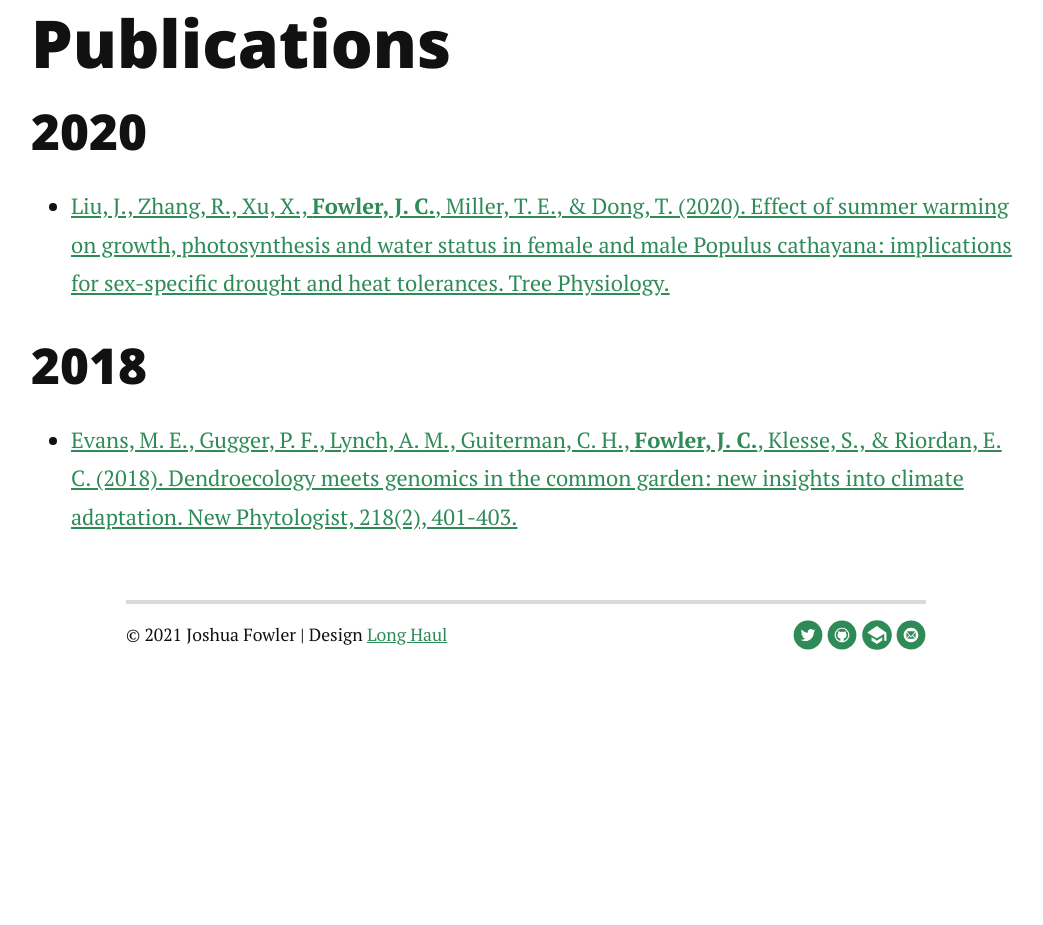
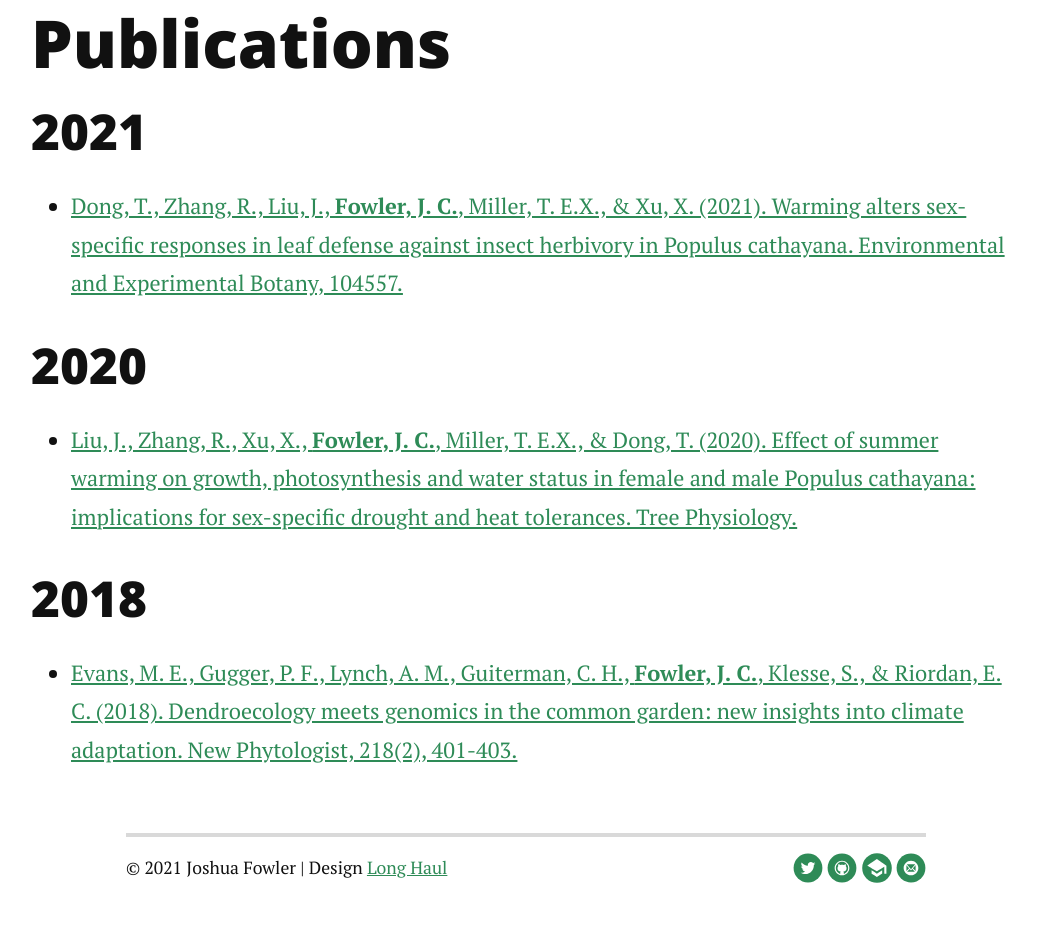
Before and after one commit to joshuacfowler/joshuacfowler.github.io, a Jekyll site: the page built from publications.md, in a window 1280 px wide. Shown: the part 330-1255 px from the top of the page, without its empty margins (114-1157 px from the left). Built offline with Jekyll 4.4.1, drawn with Linux system fonts in a browser that asks for light colours; nearby versions of some CDN libraries; before the commit the page ends 1022 px from its top, so only the background shows below that.

Commit message:
Update publications.md
adding tingfa dong 2021

```diff
--- a/publications.md
+++ b/publications.md
@@ -6,8 +6,12 @@ title: Publications
 
 # Publications
 
+## 2021
+* <a href="/assets/pubs/TingfaDongEEB2021.pdf"> Dong, T., Zhang, R., Liu, J., <b>Fowler, J. C.</b>, Miller, T. E.X., & Xu, X. (2021). Warming alters sex-specific responses in leaf defense against insect herbivory in Populus cathayana. Environmental and Experimental Botany, 104557. </a>
+
+
 ## 2020
-* <a href=""> Liu, J., Zhang, R., Xu, X., <b>Fowler, J. C.</b>, Miller, T. E., & Dong, T. (2020). Effect of summer warming on growth, photosynthesis and water status in female and male Populus cathayana: implications for sex-specific drought and heat tolerances. Tree Physiology. </a>
+* <a href=""> Liu, J., Zhang, R., Xu, X., <b>Fowler, J. C.</b>, Miller, T. E.X., & Dong, T. (2020). Effect of summer warming on growth, photosynthesis and water status in female and male Populus cathayana: implications for sex-specific drought and heat tolerances. Tree Physiology. </a>
 
 ## 2018
 *  <a href="/assets/pubs/Evans_et_al-2018-New_Phytologist.pdf">Evans, M. E., Gugger, P. F., Lynch, A. M., Guiterman, C. H., <b>Fowler, J. C.</b>, Klesse, S., & Riordan, E. C. (2018). Dendroecology meets genomics in the common garden: new insights into climate adaptation. New Phytologist, 218(2), 401-403.</a>
```
